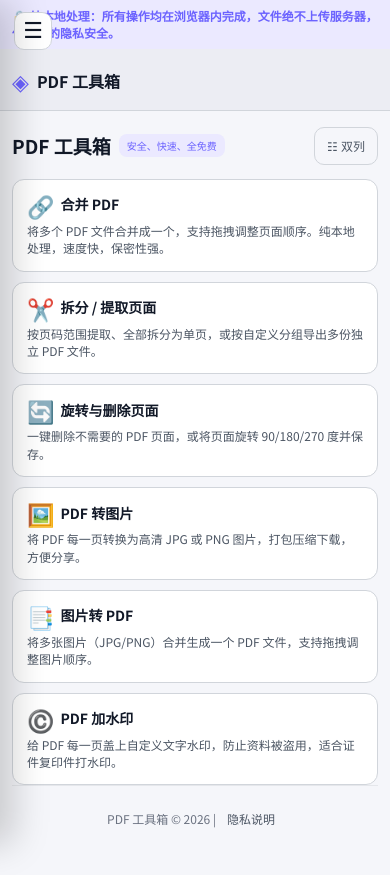
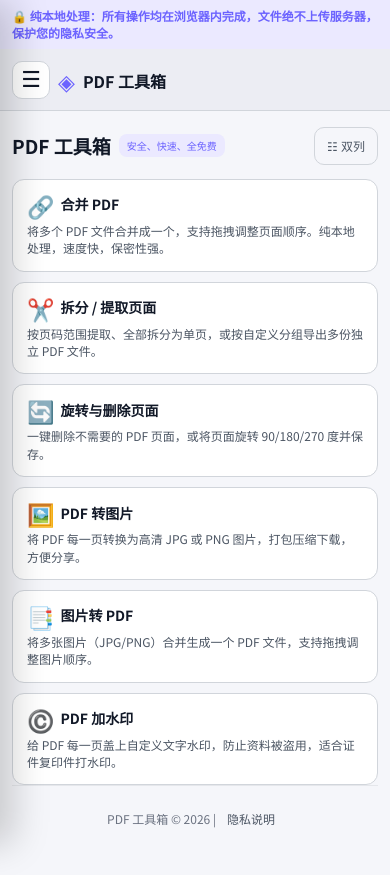
Before and after one commit to ludergo-create/PDF-Toolbox, a plain HTML site: page index.html in a window 390 px wide. Drawn offline with Linux system fonts and the light colour scheme.

Commit message:
Revert "fix: 关闭按钮始终 fixed + left 动画，与抽屉同步滑动"
This reverts commit c00133eda7b2675d3ed429173f071e92047c3b56.

```diff
--- a/css/style.css
+++ b/css/style.css
@@ -247,14 +247,11 @@ input[type="number"] {
     .logo-icon { font-size: 22px; }
 
     .mobile-menu-toggle {
-        position: fixed;
         display: inline-flex;
         align-items: center;
         justify-content: center;
         width: 38px;
         height: 38px;
-        top: 12px;
-        left: 14px;
         border: 1px solid var(--border);
         border-radius: 10px;
         background: var(--card);
@@ -262,11 +259,14 @@ input[type="number"] {
         cursor: pointer;
         font-size: 22px;
         line-height: 1;
+        flex: 0 0 auto;
+        order: 0;
         z-index: 114;
-        transition: left 0.26s cubic-bezier(.2,.8,.2,1), background-color 0.2s, color 0.2s, border-color 0.2s, font-size 0.2s;
+        transition: background-color 0.2s, color 0.2s, border-color 0.2s;
     }
 
     .mobile-menu-toggle.active {
+        position: fixed;
         top: 18px;
         left: calc(min(72vw, 280px) - 48px);
         z-index: 115;
```
